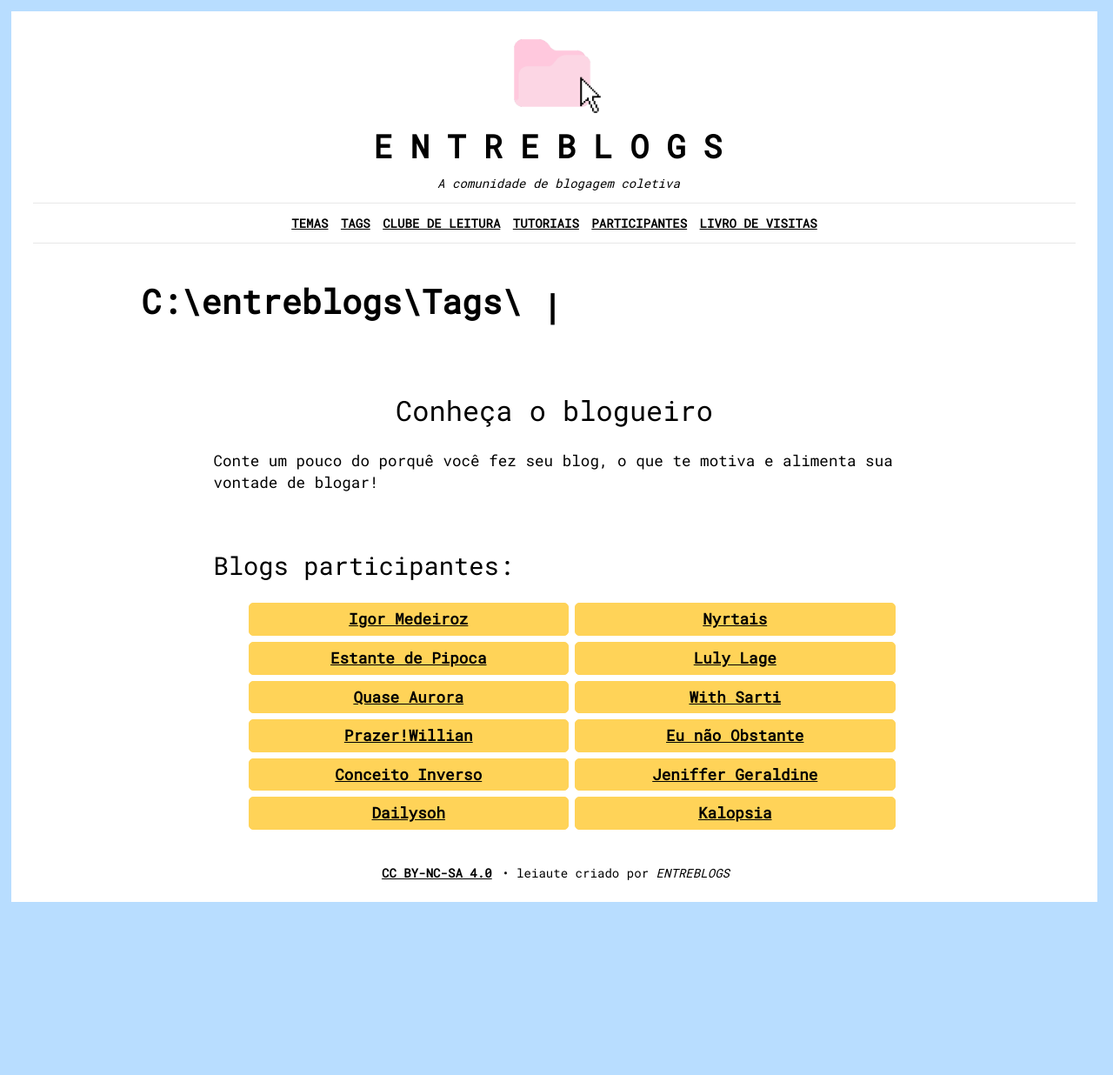
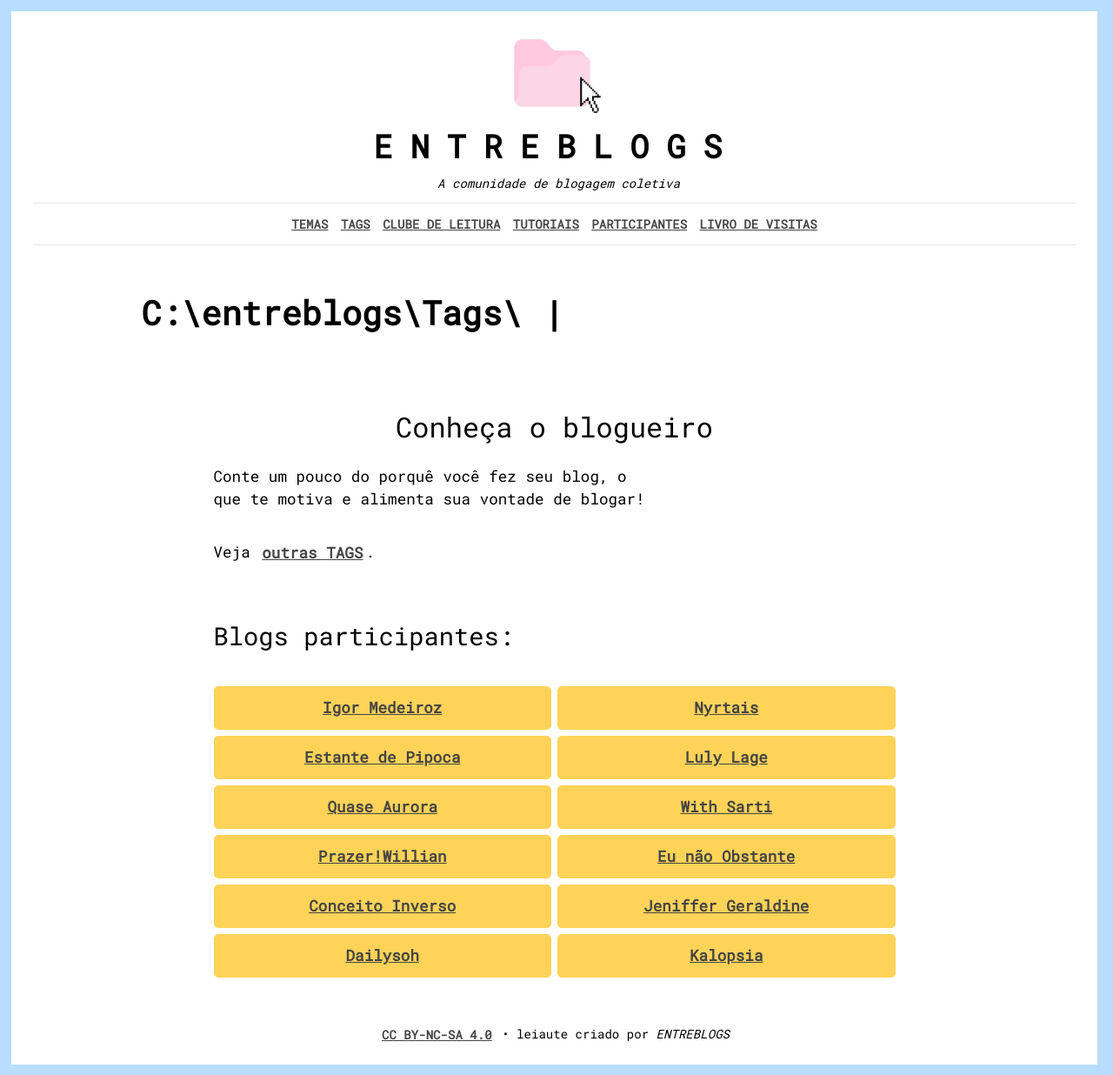
Before and after one commit to bamoretti/entreblogs, a Jekyll site: the page built from auxiliares/tags/conheca-o-blogueiro.md, in a window 1280 px wide. Shown: the whole page at 87% size. Built offline with Jekyll 4.4.1, drawn with Linux system fonts in a browser that asks for light colours; nearby versions of some CDN libraries; comment, search, counter and statistics services are not loaded; before the commit the page ends 1050 px from its top, so only the background shows below that.

Commit message:
Refactor layout/styles and update tag content
Fix conditional/markup in _layouts/default.html to properly close the section and endif blocks.

Revamp assets/styles.css: improve text wrapping and overflow handling, adjust header spacing, fully restyle .secao (layout, fonts, wrapping), refine .prefixo and .nome-da-secao behavior, improve blinking cursor (::after), tweak h1 sizing/alignment, enhance .link-temas grid/buttons and link display rules, and add responsive adjustments for small screens.

Content updates: add a link to other tags in auxiliares/tags/conheca-o-blogueiro.md and change page title from "TAGS" to "Tags" in tag.md.

```diff
--- a/assets/styles.css
+++ b/assets/styles.css
@@ -30,6 +30,10 @@
  font-size: clamp(1.06rem, 1.5vw, 1.1rem); /* 16–17.6px */
  line-height: clamp(1.5rem, 2vw, 1.7rem); /* 24–27.2px */
  font-family: var(--fonte-geral);
+ text-wrap: balance;
+ overflow-wrap: break-word; /* Força a quebra de palavras longas se necessário */
+ overflow-wrap: normal !important;    /* Compatibilidade com navegadores antigos */
+ word-wrap: normal !important;       /* Permite que o texto mude de linha naturalmente */
 }
 
 .site-container {
@@ -45,6 +49,7 @@
 header {
  display: block;
  width: 100%; /* Ocupa toda a largura */
+ margin: 0 auto;
  padding-bottom: 20px;
  text-align: center;
 }
@@ -85,59 +90,62 @@
 }
 
 /* INÍCIO dos Estilos de títulos */
-.secao {
- font-size: clamp(1.5rem, 3vw, 2.7rem); /* mínimo 35px → 40px */
- line-height: clamp(1.6rem, 1vw, 1.8rem); /* 32–35px */
-}
-
+/* --- ESTILO DA SEÇÃO (CORRIGIDO) --- */
 .secao {
   display: block;
- word-break: keep-all;
- overflow-wrap: normal;
- white-space: normal;
   background-color: var(--cor-fundo);
   margin: 1.5rem auto 2rem auto;
   max-width: 60rem;
+  padding: 10px 5px;
+
+  font-family: var(--fonte-geral);
   font-weight: bold;
- padding: 10px 5px;
+  font-size: clamp(1.5rem, 3vw, 2.7rem);
+  line-height: 1.2;
+  text-align: left;
+
+  /* Força a quebra apenas entre palavras e limpa os 'break-word' do body */
+  word-break: keep-all;
+  overflow-wrap: anywhere;
+  white-space: normal;
 }
 
 .prefixo {
   display: inline;
+  white-space: nowrap; /* Impede o C:\ de quebrar sozinho */
   user-select: none;
- -webkit-user-select: none;
- cursor: default; /* Mantém a seta do mouse em vez da barra de seleção de texto */
 }
 
 .nome-da-secao {
   display: inline;
- margin: 0;
- padding: 0;
+  /* Remove qualquer herança de quebra forçada */
+  word-break: keep-all;
 }
 
-/* -- INÍCIO Gracinha do cursor piscando -- */
+/* -- CURSOR PISCANTE (O TRUQUE FINAL) -- */
 .secao::after {
- content: "|"; /* O caractere do cursor */
- display: inline; /* Cursor vira "uma letra" do texto */
- margin-left: 0px;
- color: var(--cor-texto); /* Cor do cursor - pode mudar para a cor do seu tema */
+  content: "|";
+  display: inline-block;
+  margin-left: 2px;
+  color: var(--cor-texto);
   animation: blink 1s step-end infinite;
- vertical-align: middle;
+  vertical-align: baseline;
+
+  /* Isso aqui impede o cursor de cair sozinho para a próxima linha */
+  /* Ele agora se comporta como um caractere colado na última palavra */
+  overflow-wrap: normal;
 }
 
 @keyframes blink {
-  from, to {
-    color: transparent;
-  }
-  50% {
-    color: inherit; /* Aparece na cor do texto */
-  }
+  from, to { color: transparent; }
+  50% { color: inherit; }
 }
 /* -- FINAL Gracinha do cursor piscando -- */
 
 h1 { /* ENTREBLOGS */
- font-size: clamp(2rem, 3vw, 2.3rem); /* 24–30px */
+ font-size: clamp(1.5rem, 3vw, 2.3rem); /* 24–30px */
  font-weight: 700;
+ text-align: center;
  letter-spacing: 20px;
  white-space: nowrap; /* Evita quebra de linha no nome */
  display: inline;
@@ -219,16 +227,28 @@
  grid-template-columns: repeat(2, 1fr);
  gap: 7px;
  list-style: none;
+ padding: 0;           /* Remove o recuo padrão da lista */
+ margin: 2rem auto;    /* Centraliza o container da lista */
+ width: 100%;
+ max-width: 100%;      /* Garante que o grid use o espaço do <main> */
 }
 
 .link-temas li {
- list-style: none;
- padding-left: 0;
  background-color: var(--cor-destaque);
+ border: var(--cor-destaque) 1px solid;
  text-align: center;
- border: var(--cor-destaque) 1px solid;
  border-radius: 5px;
  padding: 5px;
+ text-align: center;
+ display: flex;         /* Ajuda a alinhar o link interno */
+ justify-content: center;
+ align-items: center;
+ min-height: 50px;      /* Altura mínima para manter padrão */
+}
+
+.link-temas li a {
+  width: 100%;           /* Faz o link ocupar o botão todo */
+  display: block;
 }
 
 /* INÍCIO estilos LISTA DOS LIVROS */
@@ -304,10 +324,9 @@
 a:active {
  padding: 1px 3px;
  border-radius: 5px; /* opcional: cantos arredondados */
- color: var(--cor-link) solid; /* borda = cor do link */;
+ color: var(--cor-link);
  font-weight: bold;
  transition: all 0.3s ease;
- white-space: nowrap; /* impede quebra em "Na estante" */
 }
 
 a:hover {
@@ -325,6 +344,12 @@
   padding: 0 !important;
   transition: none !important; /* Importante para não haver delay na troca de cor */
   background-image: none !important;
+}
+
+a {
+  display: inline-block;     /* Permite que o link se comporte melhor com quebras */
+  max-width: 100%;           /* Garante que o link nunca seja maior que a tela */
+  vertical-align: top;       /* Alinha corretamente se quebrar no meio de uma frase */
 }
 /* FINAL estilos LINKS */
 
@@ -496,6 +521,15 @@
 /* Ajustes para telas menores */
 @media only screen and (max-width: 40rem) {
 
+h1 { /* ENTREBLOGS */
+ letter-spacing: 15px;
+}
+
+.link-temas {
+ grid-template-columns: 1fr; /* Vira uma coluna só */
+ padding: 0 10px;            /* Pequena margem para não encostar na borda */
+}
+
 .listas-livros ul.link-livros {
     grid-template-columns: 1fr; /* Uma coluna só */
     justify-items: center;      /* Centraliza o conteúdo da coluna */
--- a/auxiliares/tags/conheca-o-blogueiro.md
+++ b/auxiliares/tags/conheca-o-blogueiro.md
@@ -6,6 +6,8 @@
 permalink: /tag/conheça-o-blogueiro
 ---
 Conte um pouco do porquê você fez seu blog, o que te motiva e alimenta sua vontade de blogar!
+
+Veja [outras TAGS](/tag).
 
 <h4>Blogs participantes:</h4>
 
```
Also changed, not shown: _layouts/default.html (+4 -3 lines), tag.md (+1 -1 lines). Lines whose indentation alone changed are shown as unchanged.
